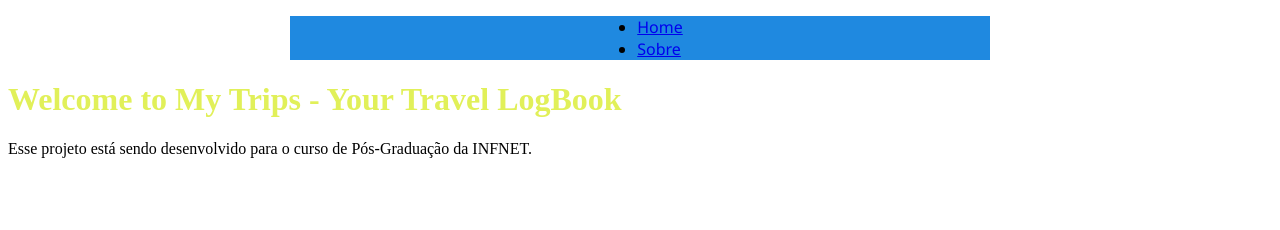
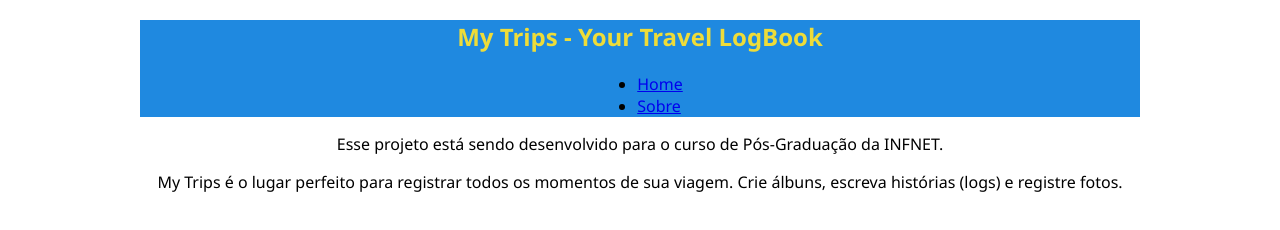
Before and after one commit to FernandoMarino/gatsby-travel-journal, a Gatsby site: page / in a window 1280 px wide. Built offline with nearby package versions, Linux system fonts and the light colour scheme; Gatsby itself is replaced by a stand-in of ours.

Commit message:
Atualizada cor de texto do heading e textos incluídos no layout. Precisa ser corigido.

```diff
--- a/src/components/layout.js
+++ b/src/components/layout.js
@@ -1,5 +1,5 @@
 import * as React from 'react'
-import { container, navLinks, navLinkItem, navLinkText, heading } from "./layout.module.css"
+import { container, navLinks, navLinkItem, navLinkText, heading, main } from "./layout.module.css"
 import { Link } from 'gatsby'
 
 
@@ -8,13 +8,17 @@ const Layout = ({pageTitle, children}) => {
     return (
         <>
             <nav className={container}>
+            <h1 className={heading}>{pageTitle}</h1>
                 <ul className={navLinks}>
                     <li className={navLinkItem}> <Link className={navLinkText} to="/">Home</Link></li>
                     <li className={navLinkItem}> <Link className={navLinkText} to="/sobre">Sobre</Link></li>
                 </ul>
             </nav>
-            <h1 className={heading}>{pageTitle}</h1>
-            {children}
+            <main className={main}>
+                <p>Esse projeto está sendo desenvolvido para o curso de Pós-Graduação da INFNET.</p>
+                <p>My Trips é o lugar perfeito para registrar todos os momentos de sua viagem. Crie álbuns, escreva histórias (logs) e registre fotos.</p>
+                {children}
+            </main>
         </>
     )
 }
--- a/src/components/layout.module.css
+++ b/src/components/layout.module.css
@@ -1,6 +1,6 @@
 .container {
     margin: auto;
-    width: 700px;
+    width: 1000px;
     justify-items: center;
     font-family: 'Segoe UI', sans-serif;
     background-color: rgb(31, 137, 224);
@@ -8,7 +8,7 @@
 }
 
 .heading {
-    color: rgb(225, 240, 89);
+    color: rgb(238, 220, 57);
 }
 
 .nav-links {
@@ -22,9 +22,16 @@
 }
 
 .nav-link-text {
-    color: rgb(225, 240, 89);
+    color: rgb(238, 220, 57);
     font-size: 24px;
     font-weight: bold;
     font-family: 'Segoe UI', sans-serif;
     text-decoration: none;
 }
+
+.main {
+    margin: auto;
+    width: 1000px;
+    justify-items: center;
+    font-family: 'Segoe UI', sans-serif;
+}
--- a/src/pages/index.js
+++ b/src/pages/index.js
@@ -8,8 +8,8 @@ export default function Index() {
 	return (
 
         <>
-            <Layout pageTitle="Welcome to My Trips - Your Travel LogBook"/>
-            <p>Esse projeto está sendo desenvolvido para o curso de Pós-Graduação da INFNET.</p>
+            <Layout pageTitle="My Trips - Your Travel LogBook"/>
+
         </>
 
 
--- a/src/pages/sobre.js
+++ b/src/pages/sobre.js
@@ -8,7 +8,7 @@ const Sobre = () => {
     return (
         <>
             <Layout pageTitle="Sobre o Site" />
-            <p>My Trips é o lugar perfeito para registrar todos os momentos de sua viagem. Crie álbuns, escreva histórias (logs) e registre fotos.</p>
+
         </>
     )
 }
```
